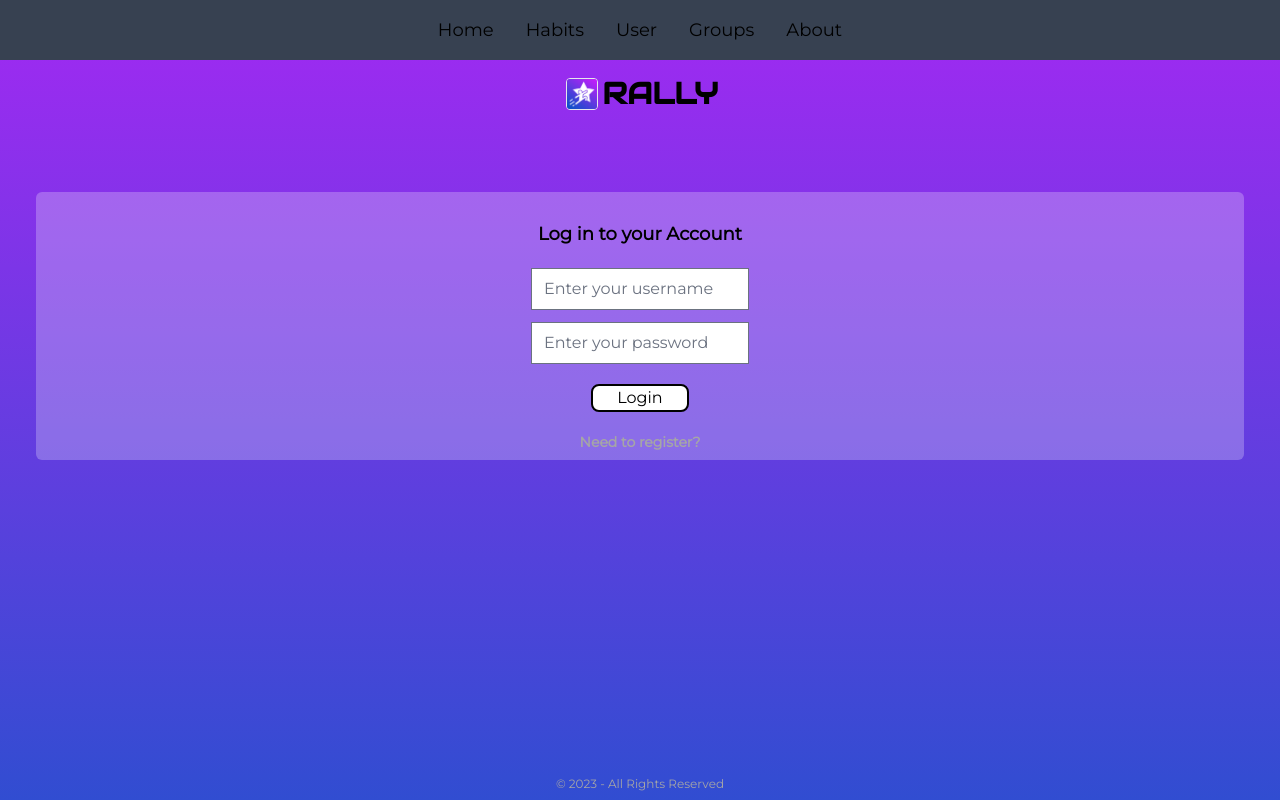
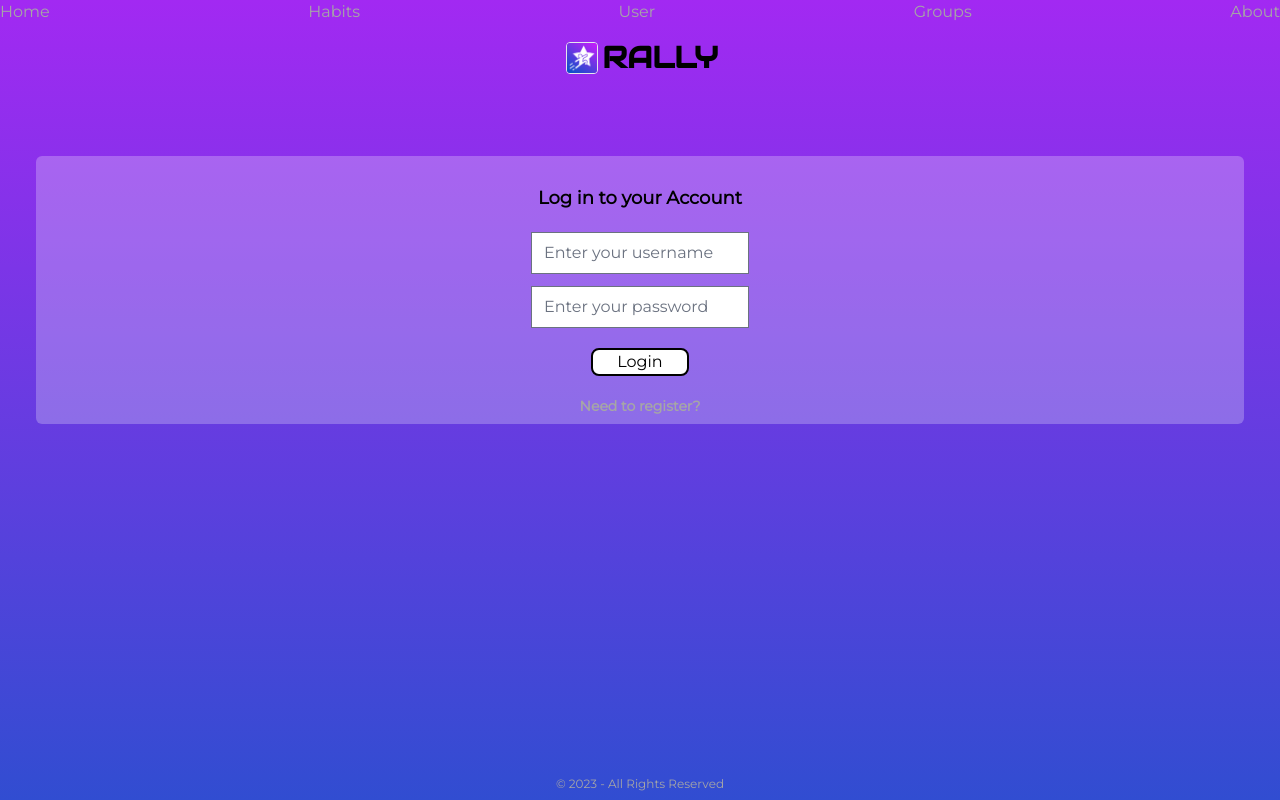
Before and after one commit to luksvrd/Rally, a React (Vite) app in the folder client/: page / in a window 1280 px wide. Built offline with nearby package versions, Linux system fonts and the light colour scheme.

Commit message:
WIP navbar

```diff
--- a/client/src/components/navigation.jsx
+++ b/client/src/components/navigation.jsx
@@ -2,8 +2,8 @@ import { Link } from "react-router-dom";
 
 export default function Navigation() {
   return (
-    <nav className="bg-gray-700">
-      <ul className="flex justify-center gap-x-8 p-4 text-lg">
+    <nav className="bg-transparent">
+      <ul className="flex justify-between text-light-grey">
         <li>
           <Link to="/">Home</Link>
         </li>
```
